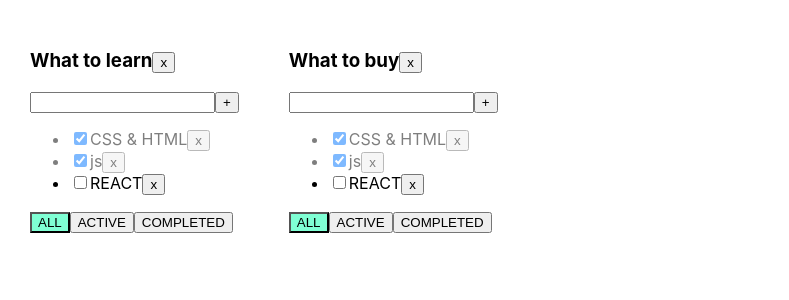
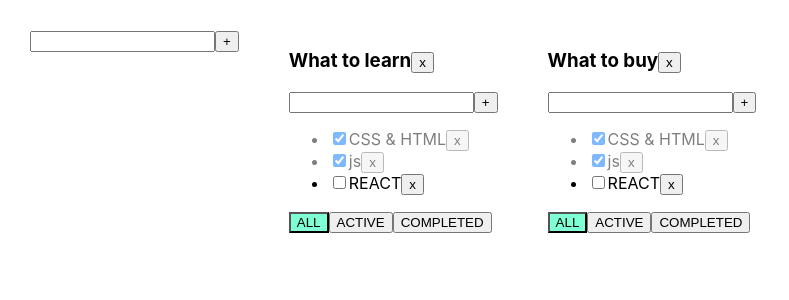
Before and after one commit to LenaMesyachik/TodoListLesson, a React (Create React App) app: page / in a window 1280 px wide. Shown: the top 300 px of the page, without its empty margins (0-789 px from the left). Built offline with nearby package versions, Linux system fonts and the light colour scheme.

Commit message:
lesson6 creating a separate input for adding new <TodoList/> and their tasks

```diff
--- /dev/null
+++ b/src/AddItemForm.tsx
@@ -0,0 +1,37 @@
+import React, {ChangeEvent, KeyboardEvent, useState} from 'react';
+
+export type AddItemFormType = {
+    addTask: (title:string) => void
+}
+export const AddItemForm = (props: AddItemFormType) => {
+
+    const [title, setTitle] = useState('')
+    const [error, setError] = useState('')
+
+    const addTitleFor = () => {
+        if (title.trim() !== '') {
+            props.addTask(title)
+            setTitle('')
+        } else {
+            setError('Title is required!')
+        }
+    }
+    const onChangeHandler = (e: ChangeEvent<HTMLInputElement>) => {
+        setError('')
+        setTitle(e.currentTarget.value)
+    }
+    const onKeyPress = (e: KeyboardEvent<HTMLInputElement>) => {
+        if (e.charCode === 13)
+            addTitleFor()
+    }
+    return (
+            <div>
+                <input value={title} onChange={onChangeHandler}
+                       onKeyPress={onKeyPress}
+                       className={error ? 'error' : ''}
+                />
+                <button onClick={addTitleFor}> + </button>
+                {error && <div className='error-message'>{error}</div>}
+            </div>
+    )
+}
--- a/src/App.tsx
+++ b/src/App.tsx
@@ -2,6 +2,7 @@ import React, {useState} from 'react';
 import './App.css';
 import {TodoList} from "./TodoList";
 import {v1} from "uuid";
+import {AddItemForm} from "./AddItemForm";
 
 export type FilterValueType = 'all' | 'active' | 'completed'
 export type TodoListType = {
@@ -15,7 +16,7 @@ type TaskType = {
     isDone: boolean,
 }
 export type TasksStateType = {
-    [key:string] : TaskType[]
+    [key: string]: TaskType[]
 }
 export const App = () => {
     const todoListID1 = v1()
@@ -26,7 +27,7 @@ export const App = () => {
         {id: todoListID2, title: 'What to buy', filter: 'all'},
     ])
 
-    const [tasks, setTasks] = useState <TasksStateType>({
+    const [tasks, setTasks] = useState<TasksStateType>({
         [todoListID1]: [
             {id: v1(), title: 'CSS & HTML', isDone: true},
             {id: v1(), title: 'js', isDone: true},
@@ -39,14 +40,14 @@ export const App = () => {
     })
 
     const removeTask = (tID: string, todoListID: string) => {
-        setTasks ({...tasks, [todoListID]:tasks[todoListID].filter(t => t.id !== tID)})
+        setTasks({...tasks, [todoListID]: tasks[todoListID].filter(t => t.id !== tID)})
     }
 
-    const addTask = (title: string,todoListID: string) => {
-        setTasks({...tasks, [todoListID]: [...tasks[todoListID], {id: v1(), title: title, isDone: true} ]})
+    const addTask = (title: string, todoListID: string) => {
+        setTasks({...tasks, [todoListID]: [...tasks[todoListID], {id: v1(), title: title, isDone: true}]})
     }
 
-    const changeStatus = (tID: string, isDone: boolean,todoListID: string) => {
+    const changeStatus = (tID: string, isDone: boolean, todoListID: string) => {
         setTasks({...tasks, [todoListID]: [...tasks[todoListID].map(t => t.id === tID ? {...t, isDone: isDone} : t)]})
     }
     const changeFilter = (value: FilterValueType, todoListID: string) => {
@@ -56,12 +57,19 @@ export const App = () => {
             setTodoLists([...todoLists])
         }
     }
-const removeTodoList = (id:string) => {
-    setTodoLists([...todoLists.filter(t => t.id !== id)])
+    const removeTodoList = (id: string) => {
+        setTodoLists([...todoLists.filter(t => t.id !== id)])
+    }
+    const addTodoList = (title: string) => {
+        const todoListID = v1()
+        setTodoLists([...todoLists,{id: todoListID, title: title, filter: 'all'}])
+        setTasks({...tasks,[todoListID]:[]})
+    }
 
-}
+
     return (
         <div className='App'>
+            <AddItemForm addTask = {addTodoList}/>
             {todoLists.map(t => {
                     let tasksForTodoList = tasks[t.id]
                     if (t.filter === 'active') {
@@ -81,7 +89,7 @@ const removeTodoList = (id:string) => {
                             changeFilter={changeFilter}
                             changeStatus={changeStatus}
                             filter={t.filter}
-                            removeTodoList = {removeTodoList}/>)
+                            removeTodoList={removeTodoList}/>)
                 }
             )}
         </div>
--- a/src/TodoList.tsx
+++ b/src/TodoList.tsx
@@ -1,16 +1,17 @@
 import React, {ChangeEvent, useState, KeyboardEvent} from 'react';
 import {FilterValueType} from "./App";
+import {AddItemForm} from "./AddItemForm";
 
 type PropsTodoListType = {
     id: string,
     title: string,
     tasks: TaskType[]
-    removeTask: (tID: string,todoListID: string) => void,
-    addTask: (title: string,todoListID: string) => void,
+    removeTask: (tID: string, todoListID: string) => void,
+    addTask: (title: string, todoListID: string) => void,
     changeFilter: (value: FilterValueType, todoListID: string) => void,
-    changeStatus: (tID: string, isDone: boolean,todoListID: string) => void,
+    changeStatus: (tID: string, isDone: boolean, todoListID: string) => void,
     filter: FilterValueType,
-    removeTodoList: (id:string) => void
+    removeTodoList: (id: string) => void
 }
 type TaskType = {
     id: string
@@ -20,25 +21,8 @@ type TaskType = {
 
 export const TodoList = (props: PropsTodoListType) => {
 
-    const [title, setTitle] = useState('')
-    const [error, setError] = useState('')
-
-    const addTask = () => {
-        if (title.trim() !== '') {
-            props.addTask(title, props.id)
-            setTitle('')
-        } else {
-            setError('Title is required!')
-        }
-    }
-
-    const onChangeHandler = (e: ChangeEvent<HTMLInputElement>) => {
-        setError('')
-        setTitle(e.currentTarget.value)
-    }
-    const onKeyPress = (e: KeyboardEvent<HTMLInputElement>) => {
-        if (e.charCode === 13)
-            addTask()
+    const addTask = (title: string) => {
+        props.addTask(title, props.id)
     }
     const onAllClickHandler = () => {
         props.changeFilter('all', props.id)
@@ -53,15 +37,10 @@ export const TodoList = (props: PropsTodoListType) => {
 
     return (
         <div>
-          <h3>{props.title}<button onClick={()=>props.removeTodoList(props.id)}> x </button></h3>
-            <div>
-                <input value={title} onChange={onChangeHandler}
-                       onKeyPress={onKeyPress}
-                       className={error ? 'error' : ''}
-                />
-                <button onClick={addTask}> + </button>
-                {error && <div className='error-message'>{error}</div>}
-            </div>
+            <h3>{props.title}
+                <button onClick={() => props.removeTodoList(props.id)}> x</button>
+            </h3>
+            <AddItemForm addTask={addTask}/>
             <ul>
                 {props.tasks.map(t => {
                         const onClickHandler = () => props.removeTask(t.id, props.id)
@@ -70,7 +49,7 @@ export const TodoList = (props: PropsTodoListType) => {
                         }
                         return (
                             <li key={t.id} className={t.isDone ? 'is-done' : ''}>
-                                <input type='checkbox' onChange={onChangeHandler}  checked={t.isDone}/>
+                                <input type='checkbox' onChange={onChangeHandler} checked={t.isDone}/>
                                 <span>{t.title}</span>
                                 <button onClick={onClickHandler}> x</button>
                             </li>)
@@ -78,9 +57,14 @@ export const TodoList = (props: PropsTodoListType) => {
                 )}
             </ul>
             <div>
-                <button className = { props.filter === 'all' ? 'active-filter' : ""}  onClick={onAllClickHandler}>ALL</button>
-                <button className = { props.filter === 'active' ? 'active-filter' : ""} onClick={onActiveClickHandler}>ACTIVE</button>
-                <button className = { props.filter === 'completed' ? 'active-filter' : ""} onClick={onCompletedClickHandler}>COMPLETED</button>
+                <button className={props.filter === 'all' ? 'active-filter' : ""} onClick={onAllClickHandler}>ALL
+                </button>
+                <button className={props.filter === 'active' ? 'active-filter' : ""}
+                        onClick={onActiveClickHandler}>ACTIVE
+                </button>
+                <button className={props.filter === 'completed' ? 'active-filter' : ""}
+                        onClick={onCompletedClickHandler}>COMPLETED
+                </button>
             </div>
         </div>
     )
```
